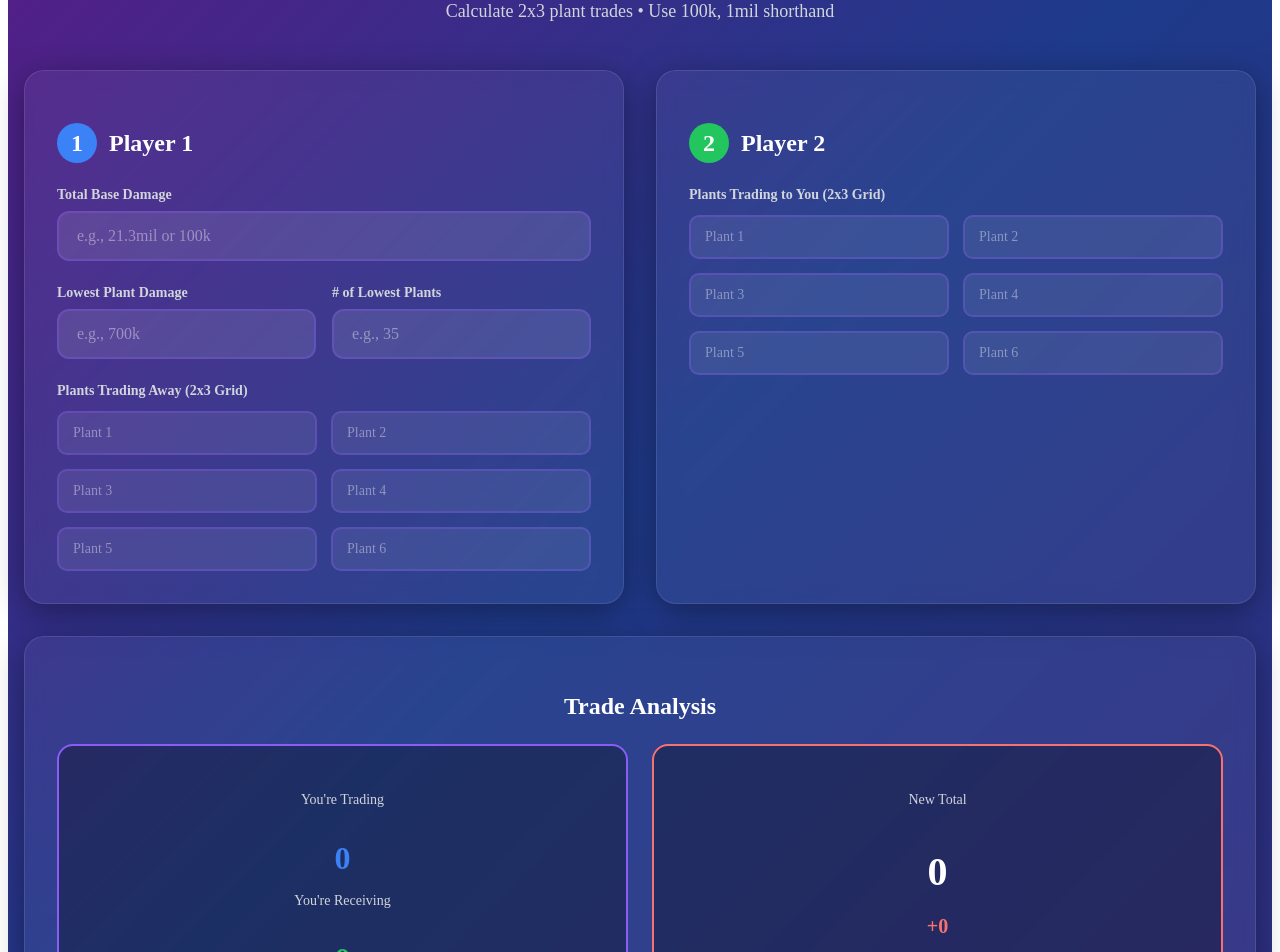
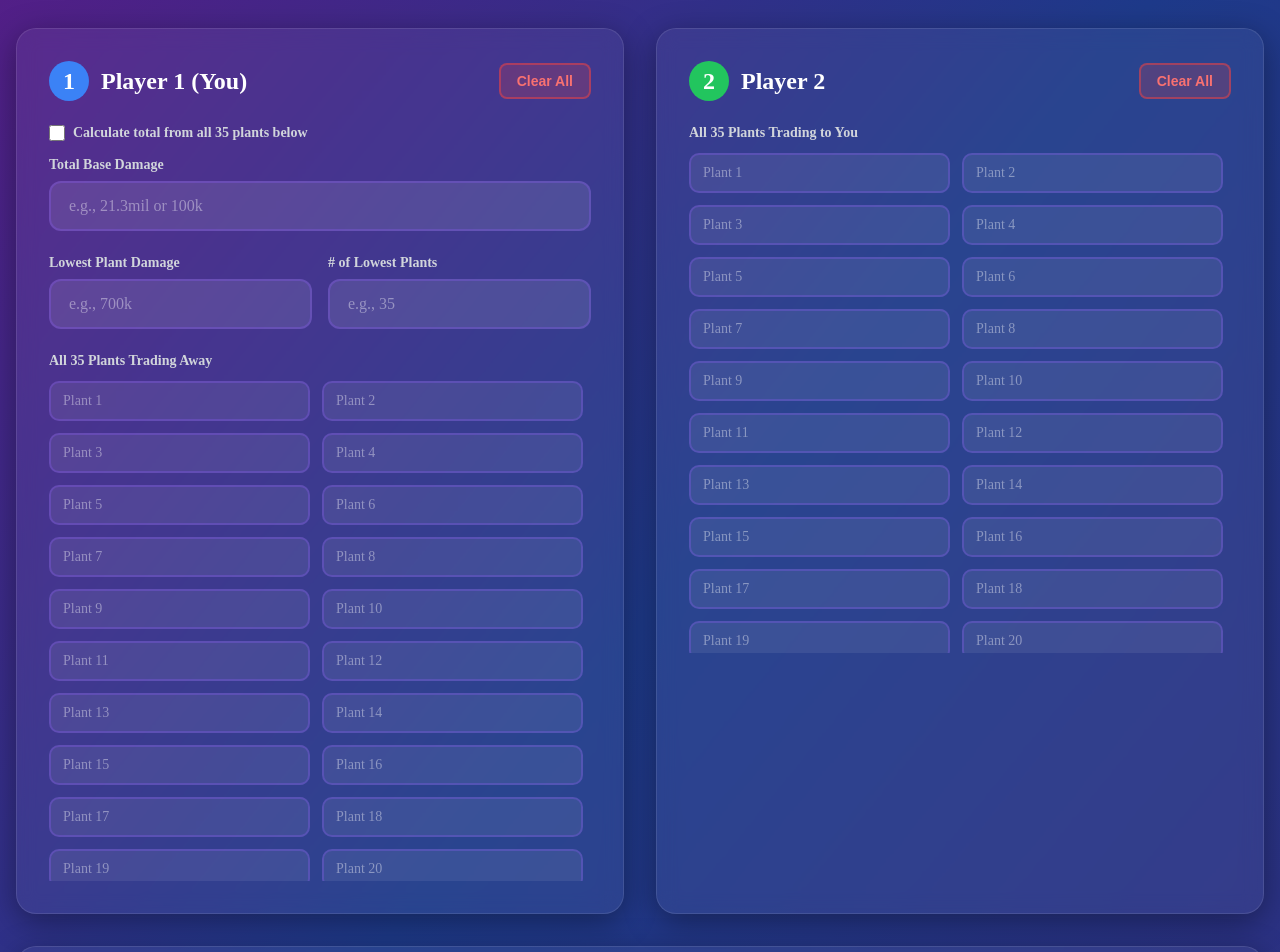
Before and after one commit to MrMendozah/GVBFortniteCalculator, a Next.js app: page / in a window 1280 px wide. Shown: the part 160-1112 px from the top of the page. Built offline with nearby package versions, Linux system fonts and the light colour scheme.

Commit message:
Add useLocalStorage hook and refactor TradeCalculator
Introduced a custom hook for localStorage with SSR safety to manage state for player totals and plant arrays. Updated the TradeCalculator component to utilize this hook for persistent state management.

```diff
--- a/pages/index.js
+++ b/pages/index.js
@@ -24,13 +24,46 @@ const formatNumber = (num) => {
   return num.toString()
 }
 
+// Custom hook for localStorage with SSR safety
+const useLocalStorage = (key, initialValue) => {
+  const [storedValue, setStoredValue] = useState(initialValue)
+  const [firstLoadDone, setFirstLoadDone] = useState(false)
+
+  useEffect(() => {
+    if (typeof window !== 'undefined') {
+      try {
+        const item = window.localStorage.getItem(key)
+        if (item) {
+          setStoredValue(JSON.parse(item))
+        }
+      } catch (error) {
+        console.error('Error loading from localStorage:', error)
+      }
+      setFirstLoadDone(true)
+    }
+  }, [key])
+
+  useEffect(() => {
+    if (firstLoadDone && typeof window !== 'undefined') {
+      try {
+        window.localStorage.setItem(key, JSON.stringify(storedValue))
+      } catch (error) {
+        console.error('Error saving to localStorage:', error)
+      }
+    }
+  }, [storedValue, firstLoadDone, key])
+
+  return [storedValue, setStoredValue]
+}
+
 export default function TradeCalculator() {
   const canvasRef = useRef(null)
-  const [player1Total, setPlayer1Total] = useState('')
-  const [player1Plants, setPlayer1Plants] = useState(['', '', '', '', '', ''])
-  const [player2Plants, setPlayer2Plants] = useState(['', '', '', '', '', ''])
-  const [lowestPlantDamage, setLowestPlantDamage] = useState('')
-  const [lowestPlantCount, setLowestPlantCount] = useState('')
+  const [player1Total, setPlayer1Total] = useLocalStorage('player1Total', '')
+  const [player1Plants, setPlayer1Plants] = useLocalStorage('player1Plants', Array(35).fill(''))
+  const [player2Plants, setPlayer2Plants] = useLocalStorage('player2Plants', Array(35).fill(''))
+  const [lowestPlantDamage, setLowestPlantDamage] = useLocalStorage('lowestPlantDamage', '')
+  const [lowestPlantCount, setLowestPlantCount] = useLocalStorage('lowestPlantCount', '')
+  const [useCalculatedTotal, setUseCalculatedTotal] = useLocalStorage('useCalculatedTotal', false)
 
   // Particle animation
   useEffect(() => {
@@ -118,7 +151,10 @@ export default function TradeCalculator() {
 
   // Calculate trade outcome
   const calculateTrade = () => {
-    const p1Total = parseNumber(player1Total)
+    // Calculate total from all plants if checkbox is enabled
+    const calculatedP1Total = player1Plants.reduce((sum, plant) => sum + parseNumber(plant), 0)
+    const p1Total = useCalculatedTotal ? calculatedP1Total : parseNumber(player1Total)
+
     const lowestDamage = parseNumber(lowestPlantDamage)
     const lowestCount = parseNumber(lowestPlantCount)
 
@@ -142,7 +178,8 @@ export default function TradeCalculator() {
       p2Giving,
       totalLowestPlantDamage,
       lowestDamage,
-      lowestCount
+      lowestCount,
+      p1Total
     }
   }
 
@@ -160,6 +197,17 @@ export default function TradeCalculator() {
     }
   }
 
+  const clearPlayer1 = () => {
+    setPlayer1Plants(Array(35).fill(''))
+    setPlayer1Total('')
+    setLowestPlantDamage('')
+    setLowestPlantCount('')
+  }
+
+  const clearPlayer2 = () => {
+    setPlayer2Plants(Array(35).fill(''))
+  }
+
   return (
     <>
       <Head>
@@ -170,26 +218,44 @@ export default function TradeCalculator() {
       <canvas ref={canvasRef} style={{ position: 'fixed', top: 0, left: 0, zIndex: -1, pointerEvents: 'none' }} />
 
       <div style={{ minHeight: '100vh', background: 'linear-gradient(to bottom right, #581c87, #1e3a8a, #312e81)', padding: '3rem 1rem', position: 'relative' }}>
-        <div style={{ maxWidth: '80rem', margin: '0 auto' }}>
+        <div style={{ maxWidth: '90rem', margin: '0 auto' }}>
           {/* Header */}
           <div style={{ textAlign: 'center', marginBottom: '3rem' }} className="animate-fade-in">
             <h1 style={{ fontSize: '3rem', fontWeight: 'bold', color: 'white', marginBottom: '1rem' }}>
               GVB Fortnite Trade Calculator
             </h1>
             <p style={{ color: '#d1d5db', fontSize: '1.125rem' }}>
-              Calculate 2x3 plant trades • Use 100k, 1mil shorthand
+              Calculate trades with up to 35 plants • Auto-saves your data
             </p>
           </div>
 
           {/* Trade Grid */}
-          <div style={{ display: 'grid', gridTemplateColumns: 'repeat(auto-fit, minmax(320px, 1fr))', gap: '2rem', marginBottom: '2rem' }}>
+          <div style={{ display: 'grid', gridTemplateColumns: 'repeat(auto-fit, minmax(400px, 1fr))', gap: '2rem', marginBottom: '2rem' }}>
             {/* Player 1 */}
             <div className="glass-card animate-slide-up">
-              <h2 style={{ fontSize: '1.5rem', fontWeight: 'bold', color: 'white', marginBottom: '1.5rem', display: 'flex', alignItems: 'center' }}>
+              <div style={{ display: 'flex', justifyContent: 'space-between', alignItems: 'center', marginBottom: '1.5rem' }}>
+                <h2 style={{ fontSize: '1.5rem', fontWeight: 'bold', color: 'white', display: 'flex', alignItems: 'center', margin: 0 }}>
                   <span style={{ background: '#3b82f6', width: '2.5rem', height: '2.5rem', borderRadius: '50%', display: 'flex', alignItems: 'center', justifyContent: 'center', marginRight: '0.75rem' }}>1</span>
-                Player 1
+                  Player 1 (You)
                 </h2>
+                <button onClick={clearPlayer1} className="clear-btn">
+                  Clear All
+                </button>
+              </div>
 
+              <div style={{ marginBottom: '1rem' }}>
+                <label style={{ color: '#d1d5db', fontSize: '0.875rem', fontWeight: '600', marginBottom: '0.5rem', display: 'flex', alignItems: 'center', gap: '0.5rem' }}>
+                  <input
+                    type="checkbox"
+                    checked={useCalculatedTotal}
+                    onChange={(e) => setUseCalculatedTotal(e.target.checked)}
+                    style={{ width: '16px', height: '16px', cursor: 'pointer' }}
+                  />
+                  Calculate total from all 35 plants below
+                </label>
+              </div>
+
+              {!useCalculatedTotal && (
                 <div style={{ marginBottom: '1.5rem' }}>
                   <label style={{ color: '#d1d5db', fontSize: '0.875rem', fontWeight: '600', marginBottom: '0.5rem', display: 'block' }}>
                     Total Base Damage
@@ -202,6 +268,7 @@ export default function TradeCalculator() {
                     className="input-field"
                   />
                 </div>
+              )}
 
               <div style={{ display: 'grid', gridTemplateColumns: '1fr 1fr', gap: '1rem', marginBottom: '1.5rem' }}>
                 <div>
@@ -231,9 +298,10 @@ export default function TradeCalculator() {
               </div>
 
               <label style={{ color: '#d1d5db', fontSize: '0.875rem', fontWeight: '600', marginBottom: '0.75rem', display: 'block' }}>
-                Plants Trading Away (2x3 Grid)
+                All 35 Plants Trading Away
               </label>
-              <div style={{ display: 'grid', gridTemplateColumns: 'repeat(2, 1fr)', gap: '0.875rem' }}>
+              <div style={{ maxHeight: '500px', overflowY: 'auto', paddingRight: '0.5rem' }} className="custom-scrollbar">
+                <div style={{ display: 'grid', gridTemplateColumns: 'repeat(2, 1fr)', gap: '0.75rem' }}>
                   {player1Plants.map((plant, index) => (
                     <input
                       key={index}
@@ -246,18 +314,25 @@ export default function TradeCalculator() {
                   ))}
                 </div>
               </div>
+            </div>
 
             {/* Player 2 */}
             <div className="glass-card animate-slide-up-delay">
-              <h2 style={{ fontSize: '1.5rem', fontWeight: 'bold', color: 'white', marginBottom: '1.5rem', display: 'flex', alignItems: 'center' }}>
+              <div style={{ display: 'flex', justifyContent: 'space-between', alignItems: 'center', marginBottom: '1.5rem' }}>
+                <h2 style={{ fontSize: '1.5rem', fontWeight: 'bold', color: 'white', display: 'flex', alignItems: 'center', margin: 0 }}>
                   <span style={{ background: '#22c55e', width: '2.5rem', height: '2.5rem', borderRadius: '50%', display: 'flex', alignItems: 'center', justifyContent: 'center', marginRight: '0.75rem' }}>2</span>
                   Player 2
                 </h2>
+                <button onClick={clearPlayer2} className="clear-btn">
+                  Clear All
+                </button>
+              </div>
 
               <label style={{ color: '#d1d5db', fontSize: '0.875rem', fontWeight: '600', marginBottom: '0.75rem', display: 'block' }}>
-                Plants Trading to You (2x3 Grid)
+                All 35 Plants Trading to You
               </label>
-              <div style={{ display: 'grid', gridTemplateColumns: 'repeat(2, 1fr)', gap: '0.875rem' }}>
+              <div style={{ maxHeight: '500px', overflowY: 'auto', paddingRight: '0.5rem' }} className="custom-scrollbar">
+                <div style={{ display: 'grid', gridTemplateColumns: 'repeat(2, 1fr)', gap: '0.75rem' }}>
                   {player2Plants.map((plant, index) => (
                     <input
                       key={index}
@@ -268,6 +343,7 @@ export default function TradeCalculator() {
                       className="input-field-small"
                     />
                   ))}
+                </div>
               </div>
             </div>
           </div>
@@ -309,7 +385,13 @@ export default function TradeCalculator() {
               {/* Final Result */}
               <div className="result-card" style={{ borderColor: trade.p1IsGood ? '#4ade80' : '#f87171' }}>
                 <div style={{ textAlign: 'center' }}>
-                  <p style={{ color: '#d1d5db', marginBottom: '0.75rem', fontSize: '0.875rem' }}>New Total</p>
+                  <p style={{ color: '#d1d5db', marginBottom: '0.5rem', fontSize: '0.75rem' }}>
+                    {useCalculatedTotal ? 'Current Total (Calculated)' : 'Current Total'}
+                  </p>
+                  <p style={{ fontSize: '1.5rem', fontWeight: 'bold', color: '#9ca3af', marginBottom: '0.5rem' }}>
+                    {formatNumber(trade.p1Total)}
+                  </p>
+                  <p style={{ color: '#d1d5db', marginBottom: '0.75rem', fontSize: '0.875rem', marginTop: '1rem' }}>New Total After Trade</p>
                   <p style={{ fontSize: '2.5rem', fontWeight: 'bold', color: 'white', marginBottom: '0.75rem' }}>
                     {formatNumber(trade.p1NewTotal)}
                   </p>
@@ -335,9 +417,17 @@ export default function TradeCalculator() {
         </div>
       </div>
 
-      <style jsx>{`
+      <style jsx global>{`
         * {
+          margin: 0;
+          padding: 0;
           box-sizing: border-box;
+        }
+
+        html, body {
+          margin: 0;
+          padding: 0;
+          overflow-x: hidden;
         }
 
         .glass-card {
@@ -374,7 +464,7 @@ export default function TradeCalculator() {
 
         .input-field-small {
           width: 100%;
-          padding: 12px 14px;
+          padding: 10px 12px;
           background: rgba(255, 255, 255, 0.08);
           border-radius: 10px;
           color: white;
@@ -395,6 +485,25 @@ export default function TradeCalculator() {
           color: rgba(255, 255, 255, 0.4);
         }
 
+        .clear-btn {
+          background: rgba(239, 68, 68, 0.2);
+          border: 2px solid rgba(239, 68, 68, 0.5);
+          color: #f87171;
+          padding: 0.5rem 1rem;
+          border-radius: 8px;
+          font-weight: 600;
+          font-size: 0.875rem;
+          cursor: pointer;
+          transition: all 0.3s ease;
+        }
+
+        .clear-btn:hover {
+          background: rgba(239, 68, 68, 0.3);
+          border-color: rgba(239, 68, 68, 0.7);
+          transform: translateY(-2px);
+          box-shadow: 0 4px 12px rgba(239, 68, 68, 0.3);
+        }
+
         .result-card {
           background: rgba(0, 0, 0, 0.3);
           border-radius: 16px;
@@ -406,6 +515,24 @@ export default function TradeCalculator() {
         .result-card:hover {
           transform: translateY(-4px);
           box-shadow: 0 12px 24px rgba(0, 0, 0, 0.3);
+        }
+
+        .custom-scrollbar::-webkit-scrollbar {
+          width: 8px;
+        }
+
+        .custom-scrollbar::-webkit-scrollbar-track {
+          background: rgba(255, 255, 255, 0.05);
+          border-radius: 10px;
+        }
+
+        .custom-scrollbar::-webkit-scrollbar-thumb {
+          background: rgba(139, 92, 246, 0.5);
+          border-radius: 10px;
+        }
+
+        .custom-scrollbar::-webkit-scrollbar-thumb:hover {
+          background: rgba(139, 92, 246, 0.7);
         }
 
         @keyframes fadeIn {
```
Lines whose indentation alone changed are shown as unchanged.
